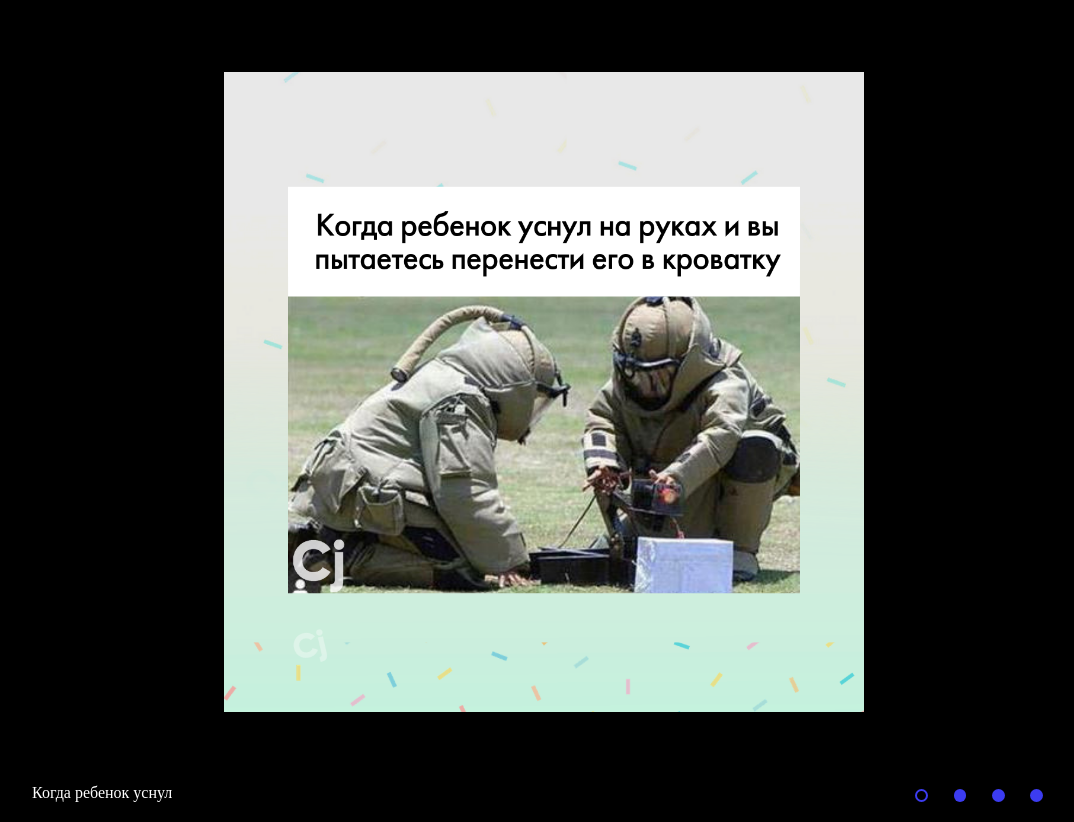
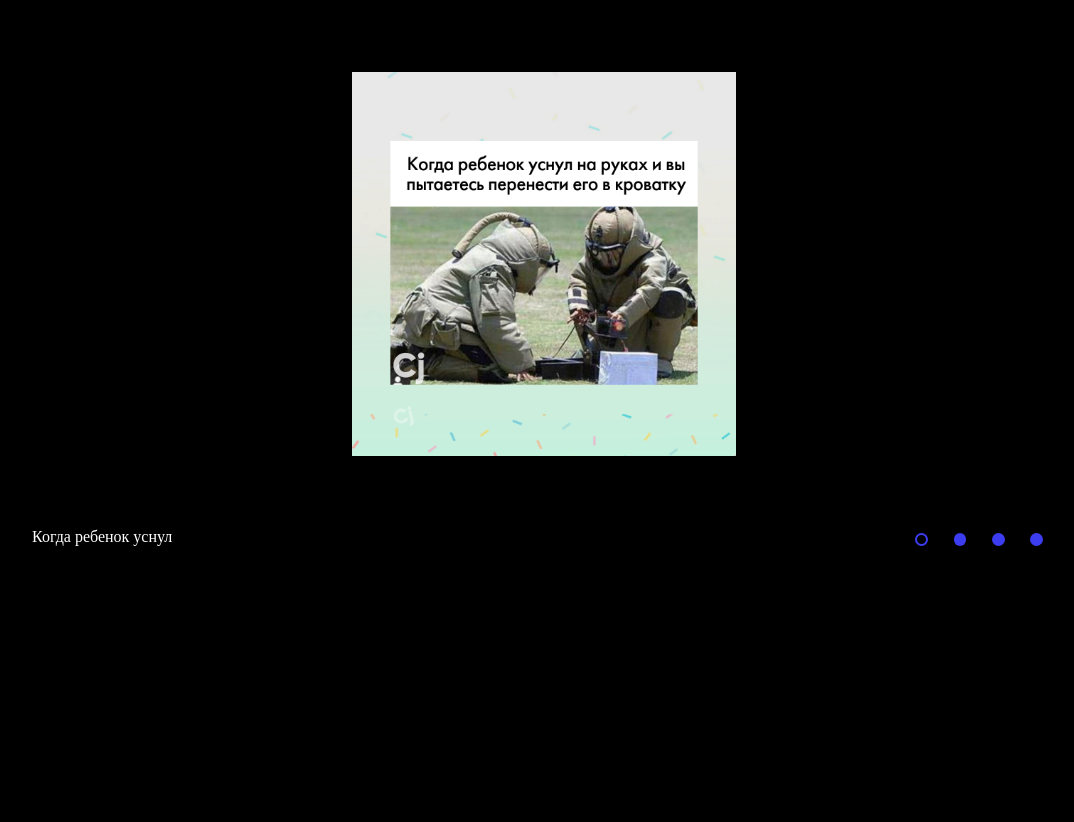
Before and after one commit to Belastotski/cssMemSlider, a plain HTML site: page cssMemSlider/index.html in a window 1280 px wide. Shown: the whole page, without its empty margins (104-1178 px from the left). After the commit the page ends 800 px from the top, so only its background shows below. Drawn offline with Linux system fonts and the light colour scheme.

Commit message:
fix: slider height (Thu, May 12, 2022 10:43:58 PM)

```diff
--- a/cssMemSlider/style.css
+++ b/cssMemSlider/style.css
@@ -74,11 +74,11 @@ body {
     display: flex;
     justify-content: center;
     content: '';
-    min-width: 100%;
+    /* min-width: 100%;
     min-height: 50%;
-    max-height: 50%;
+    max-height: 50%; */
     width: 100%;
-    height: 50vw;
+    height: 30vw;
 }
 
 .slid{
```
